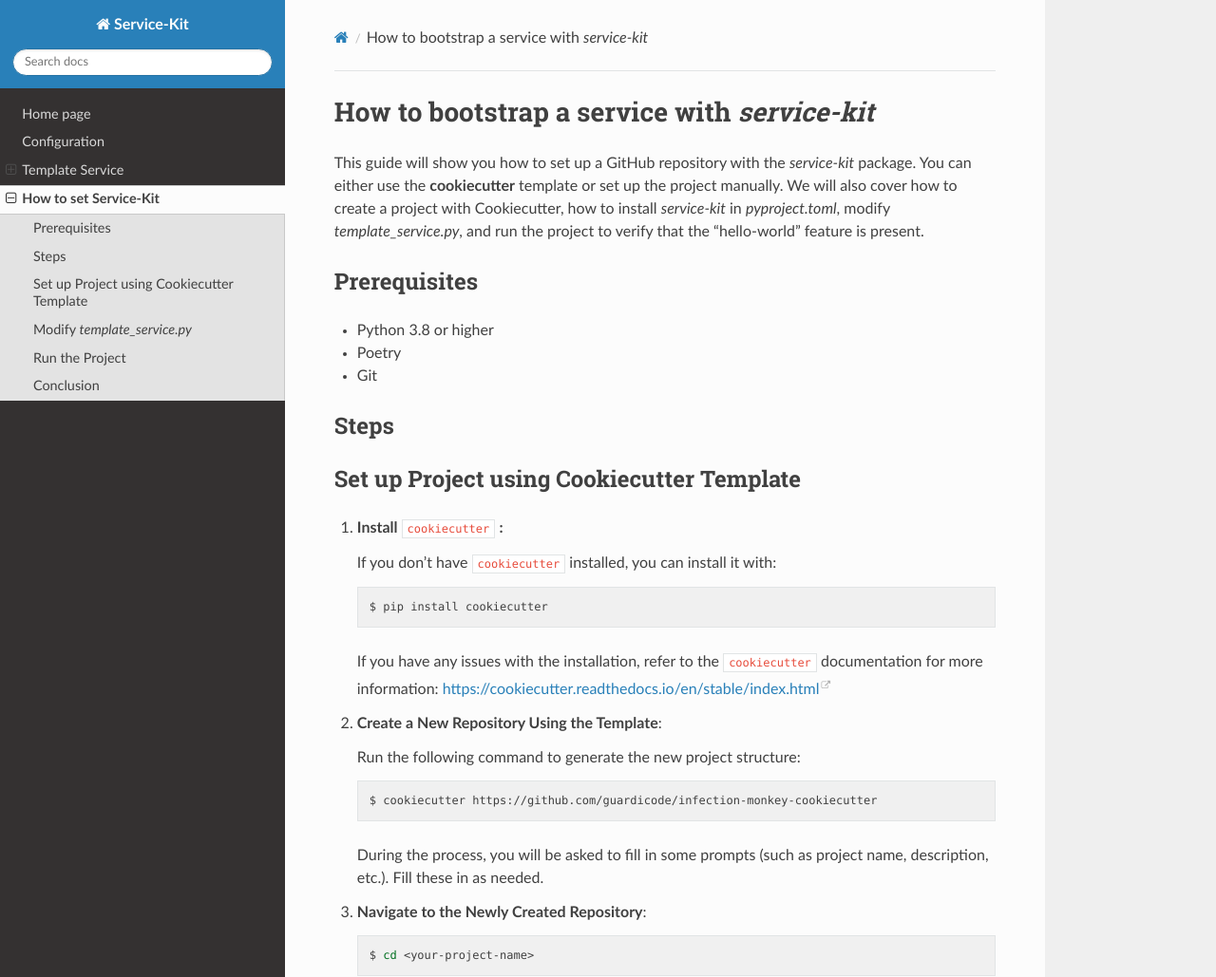
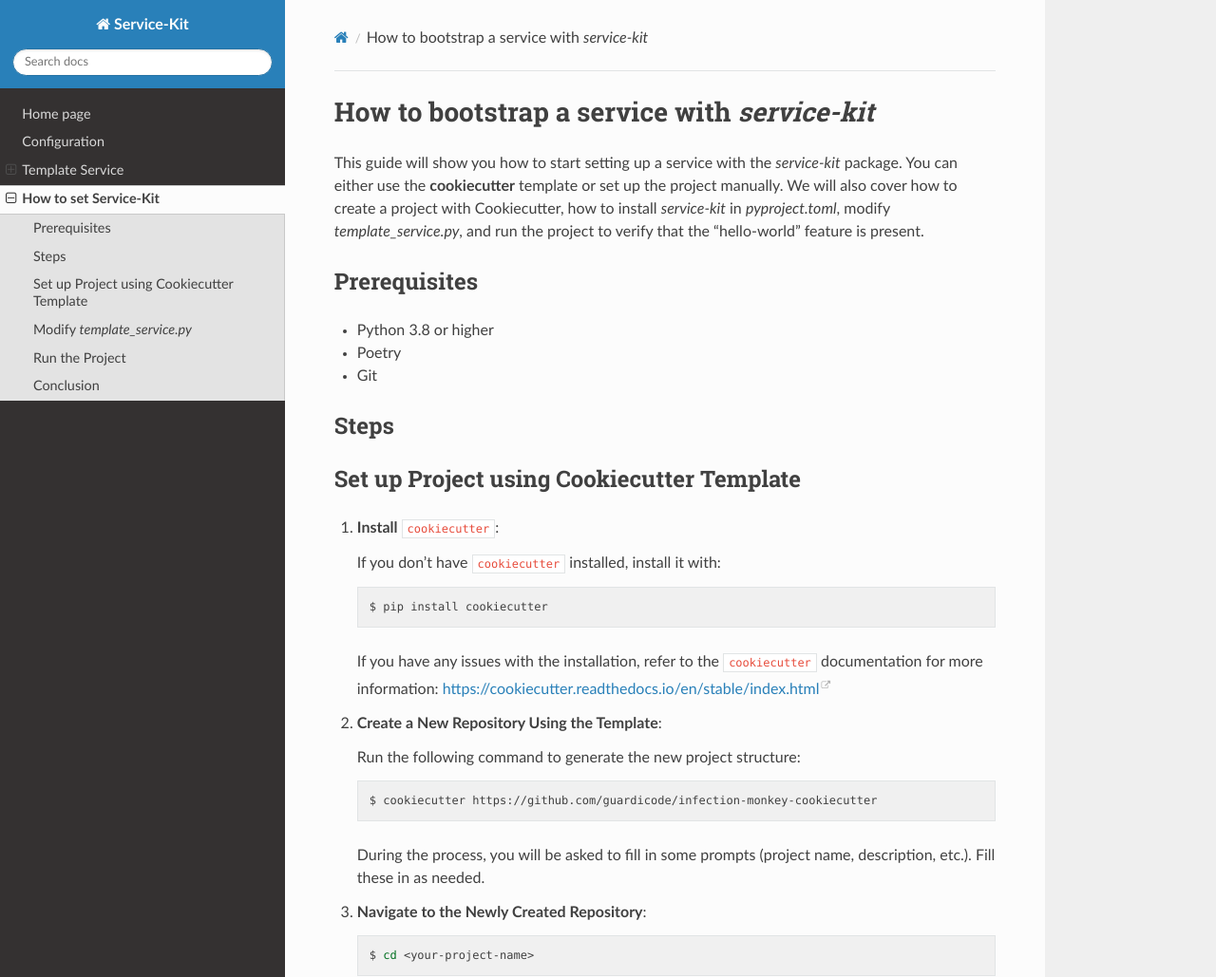
Before and after one commit to guardicode/service-kit, a Sphinx documentation site: the page built from docs/source/how_to_bootstrap_a_service.rst, in a window 1280 px wide and 1400 px high. Shown: the top 1029 px of the window at 95% size. Built offline with Sphinx 7.4.7 and the Read the Docs theme 3.1.0, drawn with Linux system fonts in a browser that asks for light colours; some of the changed text lies outside the part shown.

Commit message:
Reword how_to_bootstrap_a_service.rst slightly

```diff
--- a/docs/source/how_to_bootstrap_a_service.rst
+++ b/docs/source/how_to_bootstrap_a_service.rst
@@ -1,7 +1,7 @@
 How to bootstrap a service with `service-kit`
 =============================================
 
-This guide will show you how to set up a GitHub repository with the `service-kit` package.
+This guide will show you how to start setting up a service with the `service-kit` package.
 You can either use the **cookiecutter** template or set up the project manually.
 We will also cover how to create a project with Cookiecutter, how to install `service-kit` in `pyproject.toml`,
 modify `template_service.py`, and run the project to verify that the "hello-world" feature is present.
@@ -18,9 +18,9 @@
 Set up Project using Cookiecutter Template
 ------------------------------------------
 
-1. **Install** ``cookiecutter`` **:**
+1. **Install** ``cookiecutter``:
 
-   If you don’t have ``cookiecutter`` installed, you can install it with:
+   If you don’t have ``cookiecutter`` installed, install it with:
 
    .. code-block:: bash
 
@@ -38,7 +38,7 @@
 
       $ cookiecutter https://github.com/guardicode/infection-monkey-cookiecutter
 
-   During the process, you will be asked to fill in some prompts (such as project name, description, etc.). Fill these in as needed.
+   During the process, you will be asked to fill in some prompts (project name, description, etc.). Fill these in as needed.
 
 3. **Navigate to the Newly Created Repository**:
 
@@ -112,5 +112,5 @@
 Conclusion
 ----------
 
-You’ve now successfully set up a GitHub repository for your project using the **Cookiecutter template**.
+You’ve now successfully bootstraped your project using the **Cookiecutter template**.
 You installed `service-kit` via `pyproject.toml` using a GitHub link, modified `template_service.py`, and ran the project successfully with the "Hello-World" output.
```
Also changed, not shown: other parts of docs/source/how_to_bootstrap_a_service.rst (+1 -1 lines).
